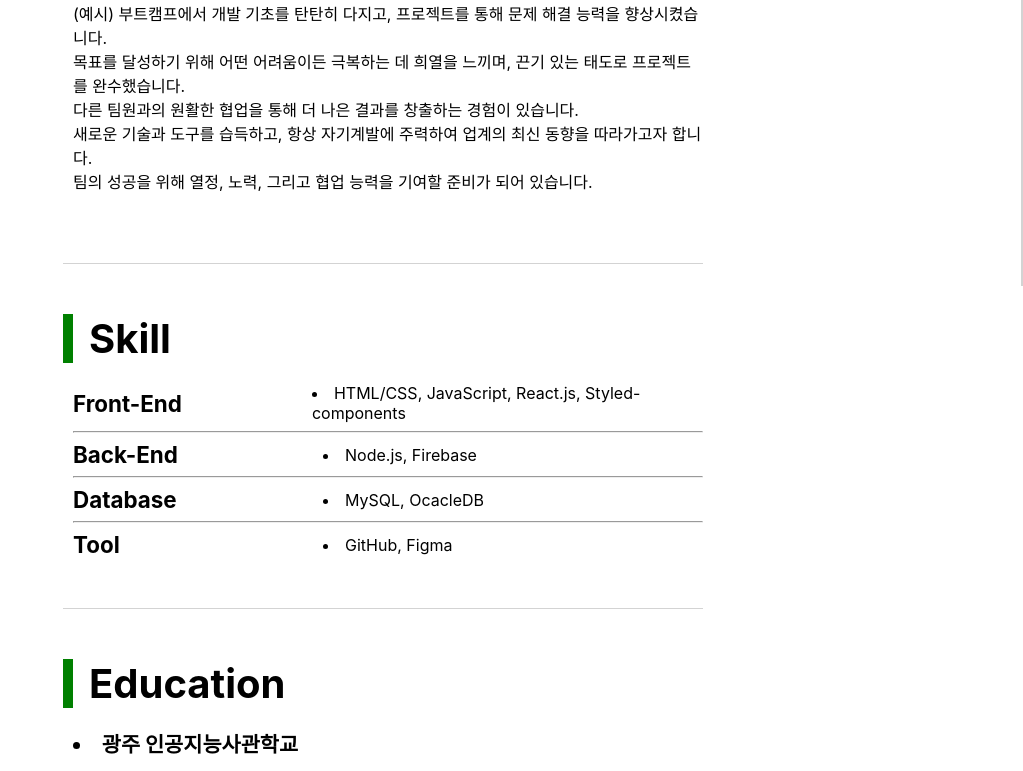
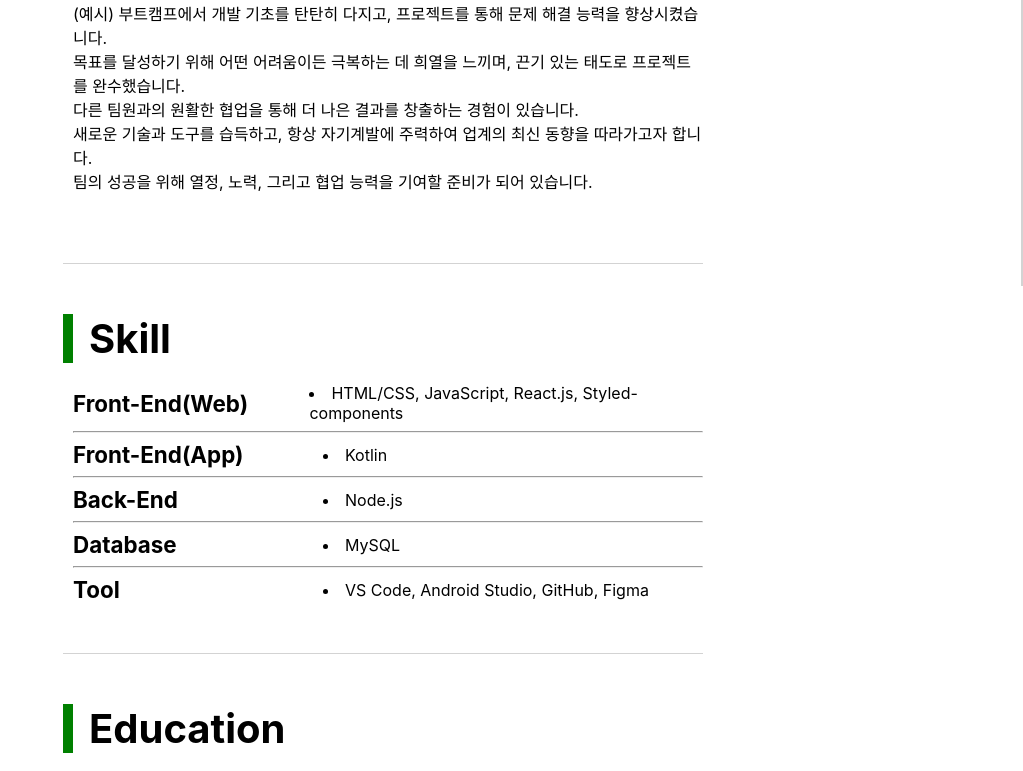
Before and after one commit to heejun8250/Portfolio, a React (Create React App) app in the folder portfolio/: page / in a window 1280 px wide. Shown: the part 514-1285 px from the top of the page, without its empty margins (257-1280 px from the left). Built offline with nearby package versions, Linux system fonts and the light colour scheme.

Commit message:
[수정] 스킬 요소 수정
1. 프론트엔드 app 추가
2. 백엔드 firebase 삭제
3. 데이터베이스 Oracle 삭제
4. 툴 vscode, android studio 추가

```diff
--- a/portfolio/src/components/Skill.jsx
+++ b/portfolio/src/components/Skill.jsx
@@ -7,23 +7,28 @@ const Skill = () => {
       <SkillTitleWrap>Skill</SkillTitleWrap>
       <SkillBox>
         <div>
-          <span>Front-End</span>
+          <span>Front-End(Web)</span>
           <li>HTML/CSS, JavaScript, React.js, Styled-components</li>
         </div>
         <hr />
         <div>
+          <span>Front-End(App)</span>
+          <li>Kotlin</li>
+        </div>
+        <hr />
+        <div>
           <span>Back-End</span>
-          <li>Node.js, Firebase</li>
+          <li>Node.js</li>
         </div>
         <hr />
         <div>
           <span>Database</span>
-          <li>MySQL, OcacleDB</li>
+          <li>MySQL</li>
         </div>
         <hr />
         <div>
           <span>Tool</span>
-          <li>GitHub, Figma</li>
+          <li>VS Code, Android Studio, GitHub, Figma</li>
         </div>
       </SkillBox>
     </>
@@ -43,28 +48,28 @@ const SkillBox = styled.div`
   padding-left: 10px;
   margin-top: 20px;
   @media screen and (min-width: 1024px){
-    & div{
+    div{
       flex-direction: row;
       align-items: center;
 
-      & li {
-        margin-left: 100px;
+      li {
+        margin-left: 50px;
       }
     }
   }
   @media screen and (max-width: 1023px){
-    & div{
+    div{
       flex-direction: column;
       align-items: start;
     }
   }
 
-    & div {
+    div {
       display: flex;
 
 
-      & span {
-        width: 150px;
+      span {
+        width: 200px;
         font-size: 1.4rem;
         font-weight: bold;
       }
```
